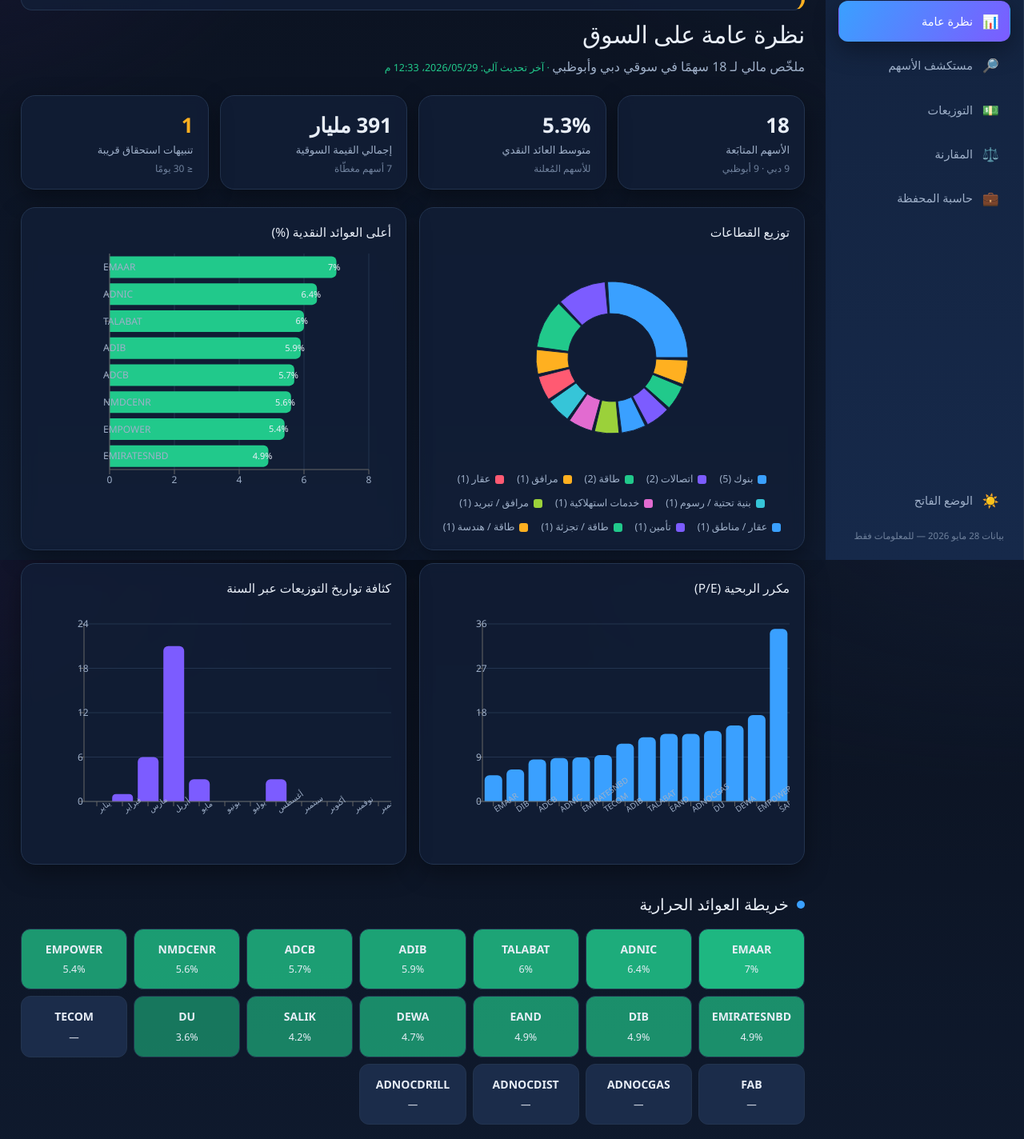
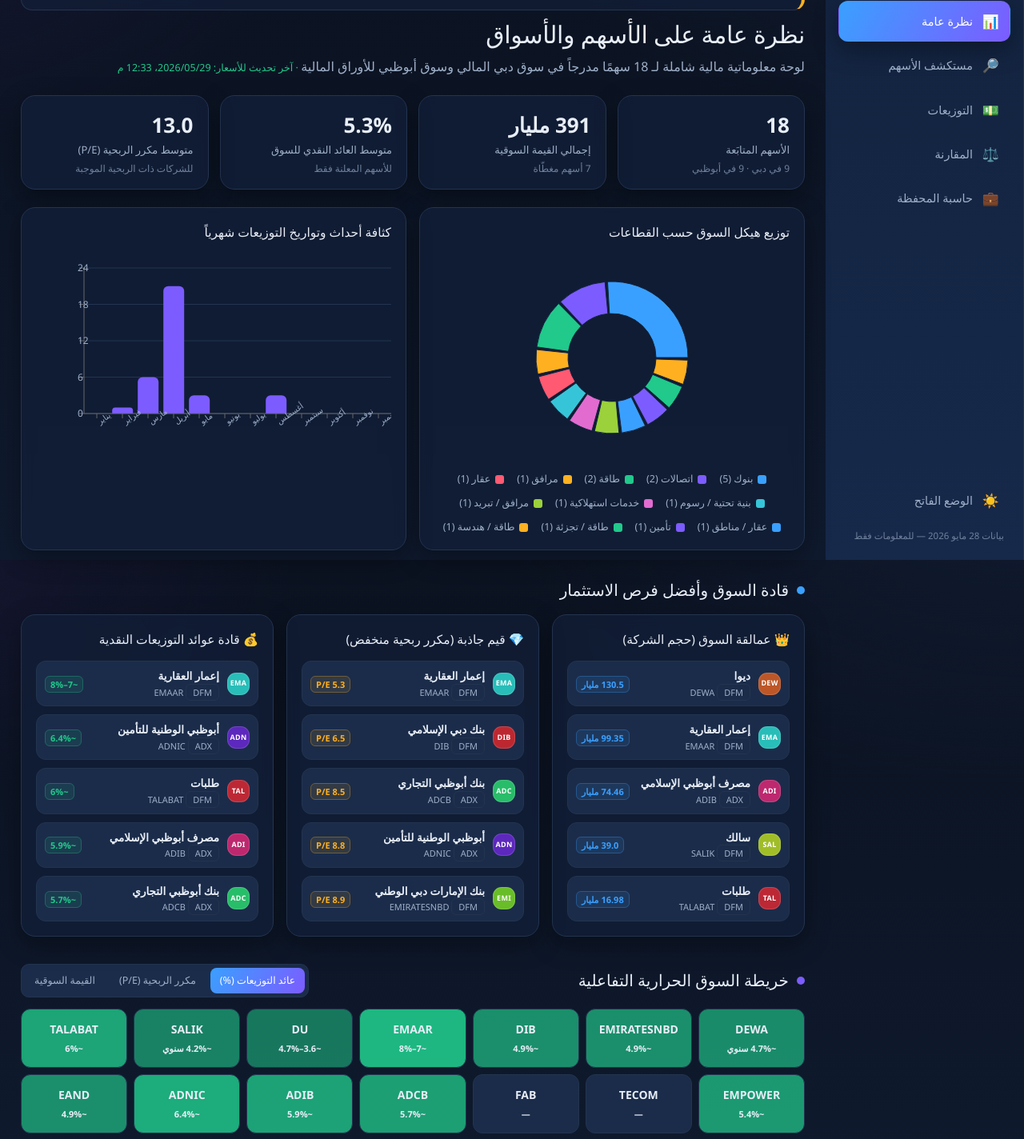
Before and after one commit to mayed050/uae-stocks, a React (Vite) app: page / in a window 1280 px wide. Shown: the part 100-1524 px from the top of the page at 80% size. Built offline with nearby package versions, Linux system fonts and the light colour scheme.

Commit message:
feat(overview): transform Overview to a comprehensive market intelligence dashboard

```diff
--- a/src/views/Overview.tsx
+++ b/src/views/Overview.tsx
@@ -1,7 +1,7 @@
-import { useMemo } from 'react'
+import { useMemo, useState } from 'react'
 import {
   PieChart, Pie, Cell, BarChart, Bar, XAxis, YAxis, Tooltip,
-  ResponsiveContainer, CartesianGrid, LabelList,
+  ResponsiveContainer, CartesianGrid,
 } from 'recharts'
 import type { Stock } from '../data'
 import { useStocks } from '../store'
@@ -24,20 +24,31 @@
 
 export default function Overview({ onOpen }: { onOpen: (s: Stock) => void }) {
   const { stocks: DATA, lastUpdated } = useStocks()
+
+  // التحكم بنوع خريطة السوق الحرارية
+  const [heatmapMetric, setHeatmapMetric] = useState<'yield' | 'pe' | 'mcap'>('yield')
+
+  // 1. حساب إحصائيات السوق الكلية
   const stats = useMemo(() => {
     const yields = DATA.map((s) => parseYield(s.div.yld)).filter((x): x is number => x !== null)
-    const avgYield = yields.reduce((a, b) => a + b, 0) / yields.length
+    const avgYield = yields.length > 0 ? yields.reduce((a, b) => a + b, 0) / yields.length : 0
     const covMcap = DATA.map((s) => parseAmount(s.mcap)).filter((x): x is number => x !== null)
     const totalMcap = covMcap.reduce((a, b) => a + b, 0)
+
+    const pes = DATA.map((s) => s.pe).filter((x): x is number => x !== null && x > 0)
+    const avgPe = pes.length > 0 ? pes.reduce((a, b) => a + b, 0) / pes.length : 0
+
     return {
       dfm: DATA.filter((s) => s.ex === 'DFM').length,
       adx: DATA.filter((s) => s.ex === 'ADX').length,
       avgYield,
       totalMcap,
       mcapCount: covMcap.length,
+      avgPe,
     }
   }, [DATA])
 
+  // 2. تصفية التنبيهات القريبة
   const alertRows = useMemo(
     () =>
       DATA.map((s) => ({ s, u: upcoming(s) }))
@@ -46,29 +57,39 @@
     [DATA],
   )
 
+  // 3. عمالقة السوق الإماراتي (أعلى 5 شركات قيمة سوقية)
+  const marketGiants = useMemo(() => {
+    return [...DATA]
+      .map(s => ({ s, mc: parseAmount(s.mcap) ?? 0 }))
+      .sort((a, b) => b.mc - a.mc)
+      .slice(0, 5)
+  }, [DATA])
+
+  // 4. أفضل فرص التقييم (أرخص 5 شركات بمكرر ربحية P/E)
+  const valuationOpportunities = useMemo(() => {
+    return [...DATA]
+      .filter(s => s.pe !== null && s.pe > 0)
+      .sort((a, b) => (a.pe ?? 999) - (b.pe ?? 999))
+      .slice(0, 5)
+  }, [DATA])
+
+  // 5. قادة عوائد التوزيعات النقدية (أعلى 5 شركات عائداً)
+  const yieldLeaders = useMemo(() => {
+    return [...DATA]
+      .map(s => ({ s, yld: parseYield(s.div.yld) ?? 0 }))
+      .filter(x => x.yld > 0)
+      .sort((a, b) => b.yld - a.yld)
+      .slice(0, 5)
+  }, [DATA])
+
+  // 6. توزيع القطاعات في السوق
   const sectorData = useMemo(() => {
     const m = new Map<string, number>()
     DATA.forEach((s) => m.set(s.sector, (m.get(s.sector) ?? 0) + 1))
     return [...m.entries()].map(([name, value]) => ({ name, value })).sort((a, b) => b.value - a.value)
   }, [DATA])
 
-  const yieldData = useMemo(
-    () =>
-      DATA.map((s) => ({ sym: s.sym, y: parseYield(s.div.yld) }))
-        .filter((d): d is { sym: string; y: number } => d.y !== null)
-        .sort((a, b) => b.y - a.y)
-        .slice(0, 8),
-    [DATA],
-  )
-
-  const peData = useMemo(
-    () =>
-      DATA.filter((s) => s.pe !== null)
-        .map((s) => ({ sym: s.sym, pe: s.pe as number }))
-        .sort((a, b) => a.pe - b.pe),
-    [DATA],
-  )
-
+  // 7. كثافة تواريخ التوزيعات عبر السنة
   const monthData = useMemo(() => {
     const counts = new Array(12).fill(0)
     DATA.forEach((s) => {
@@ -80,36 +101,110 @@
     return MONTHS_AR.map((m, i) => ({ m, count: counts[i] }))
   }, [DATA])
 
-  const heat = useMemo(
-    () =>
-      DATA.map((s) => ({ s, y: parseYield(s.div.yld) }))
-        .sort((a, b) => (b.y ?? -1) - (a.y ?? -1)),
-    [DATA],
-  )
-  const maxY = Math.max(...heat.map((h) => h.y ?? 0))
+  // 8. حسابات خريطة السوق الحرارية الذكية
+  const maxYield = useMemo(() => Math.max(...DATA.map(s => parseYield(s.div.yld) ?? 0)), [DATA])
+  const maxMcap = useMemo(() => Math.max(...DATA.map(s => parseAmount(s.mcap) ?? 0)), [DATA])
 
   return (
     <div className="view">
+      <style>{`
+        .o-lead-list {
+          display: flex;
+          flex-direction: column;
+          gap: 10px;
+        }
+        .o-lead-item {
+          display: flex;
+          align-items: center;
+          gap: 10px;
+          padding: 8px 10px;
+          border-radius: 12px;
+          background: var(--chip);
+          border: 1px solid var(--line);
+          cursor: pointer;
+          transition: border-color 0.15s, transform 0.12s;
+        }
+        .o-lead-item:hover {
+          border-color: var(--brand);
+          transform: translateY(-2px);
+        }
+        .o-lead-right {
+          margin-inline-start: auto;
+          text-align: left;
+          font-weight: 700;
+        }
+        .o-badge-good {
+          color: var(--good);
+          background: rgba(33, 201, 139, 0.1);
+          border: 1px solid rgba(33, 201, 139, 0.3);
+          font-size: 11px;
+          padding: 2px 6px;
+          border-radius: 6px;
+        }
+        .o-badge-brand {
+          color: var(--brand);
+          background: rgba(58, 160, 255, 0.1);
+          border: 1px solid rgba(58, 160, 255, 0.3);
+          font-size: 11px;
+          padding: 2px 6px;
+          border-radius: 6px;
+        }
+        .o-badge-warn {
+          color: var(--warn);
+          background: rgba(255, 176, 32, 0.1);
+          border: 1px solid rgba(255, 176, 32, 0.3);
+          font-size: 11px;
+          padding: 2px 6px;
+          border-radius: 6px;
+        }
+        .o-toggle-container {
+          display: inline-flex;
+          gap: 6px;
+          background: var(--chip);
+          padding: 4px;
+          border-radius: 10px;
+          border: 1px solid var(--line);
+        }
+        .o-toggle-btn {
+          border: 0;
+          background: transparent;
+          color: var(--muted);
+          cursor: pointer;
+          font-family: inherit;
+          font-size: 12.5px;
+          padding: 6px 12px;
+          border-radius: 8px;
+          transition: 0.15s;
+        }
+        .o-toggle-btn.active {
+          background: linear-gradient(120deg, var(--brand), var(--brand2));
+          color: #fff;
+        }
+      `}</style>
+
       <div className="page-head">
-        <h1>نظرة عامة على السوق</h1>
+        <h1>نظرة عامة على الأسهم والأسواق</h1>
         <p>
-          ملخّص مالي لـ {DATA.length} سهمًا في سوقي دبي وأبوظبي
+          لوحة معلوماتية مالية شاملة لـ {DATA.length} سهمًا مدرجاً في سوق دبي المالي وسوق أبوظبي للأوراق المالية
           {lastUpdated && (
-            <span className="updated"> · آخر تحديث آلي: {new Date(lastUpdated).toLocaleString('ar-AE', { dateStyle: 'medium', timeStyle: 'short' })}</span>
+            <span className="updated"> · آخر تحديث للأسعار: {new Date(lastUpdated).toLocaleString('ar-AE', { dateStyle: 'medium', timeStyle: 'short' })}</span>
           )}
         </p>
       </div>
 
+      {/* بطاقات الإحصائيات الشاملة */}
       <div className="stats">
-        <StatCard n={DATA.length} l="الأسهم المتابَعة" sub={`${stats.dfm} دبي · ${stats.adx} أبوظبي`} />
-        <StatCard n={`${stats.avgYield.toFixed(1)}%`} l="متوسط العائد النقدي" sub="للأسهم المُعلنة" />
+        <StatCard n={DATA.length} l="الأسهم المتابَعة" sub={`${stats.dfm} في دبي · ${stats.adx} في أبوظبي`} />
         <StatCard n={fmtAmount(stats.totalMcap)} l="إجمالي القيمة السوقية" sub={`${stats.mcapCount} أسهم مغطّاة`} />
-        <StatCard n={alertRows.length} l="تنبيهات استحقاق قريبة" sub="≤ 30 يومًا" alert={alertRows.length > 0} />
+        <StatCard n={`${stats.avgYield.toFixed(1)}%`} l="متوسط العائد النقدي للسوق" sub="للأسهم المعلنة فقط" />
+        <StatCard n={stats.avgPe.toFixed(1)} l="متوسط مكرر الربحية (P/E)" sub="للشركات ذات الربحية الموجبة" />
       </div>
 
+      {/* قسم التحليل والرسوم البيانية الهيكلية */}
       <div className="chart-grid">
+        {/* توزيع القطاعات */}
         <div className="panel">
-          <h3 className="panel-h">توزيع القطاعات</h3>
+          <h3 className="panel-h">توزيع هيكل السوق حسب القطاعات</h3>
           <ResponsiveContainer width="100%" height={260}>
             <PieChart>
               <Pie data={sectorData} dataKey="value" nameKey="name" innerRadius={55} outerRadius={95} paddingAngle={2}>
@@ -117,7 +212,7 @@
                   <Cell key={i} fill={PALETTE[i % PALETTE.length]} stroke="var(--panel-solid)" />
                 ))}
               </Pie>
-              <Tooltip contentStyle={tipStyle} formatter={(val, name) => [`${val} أسهم`, name]} />
+              <Tooltip contentStyle={tipStyle} formatter={(val, name) => [`${val} شركات مدرجة`, name]} />
             </PieChart>
           </ResponsiveContainer>
           <div className="legend">
@@ -130,70 +225,171 @@
           </div>
         </div>
 
+        {/* توزيع كثافة التواريخ والأحداث */}
         <div className="panel">
-          <h3 className="panel-h">أعلى العوائد النقدية (%)</h3>
-          <ResponsiveContainer width="100%" height={300}>
-            <BarChart data={yieldData} layout="vertical" margin={{ right: 28, left: 8 }}>
-              <CartesianGrid horizontal={false} stroke="var(--line)" />
-              <XAxis type="number" tick={{ fill: 'var(--muted)', fontSize: 12 }} />
-              <YAxis type="category" dataKey="sym" width={84} tick={{ fill: 'var(--muted)', fontSize: 12 }} />
-              <Tooltip contentStyle={tipStyle} formatter={(val) => [`${val}%`, 'العائد']} />
-              <Bar dataKey="y" fill="#21c98b" radius={[0, 6, 6, 0]}>
-                <LabelList dataKey="y" position="right" formatter={(val) => `${val}%`} fill="var(--txt)" fontSize={11} />
-              </Bar>
-            </BarChart>
-          </ResponsiveContainer>
-        </div>
-
-        <div className="panel">
-          <h3 className="panel-h">مكرر الربحية (P/E)</h3>
-          <ResponsiveContainer width="100%" height={300}>
-            <BarChart data={peData} margin={{ top: 18 }}>
-              <CartesianGrid vertical={false} stroke="var(--line)" />
-              <XAxis dataKey="sym" tick={{ fill: 'var(--muted)', fontSize: 10 }} interval={0} angle={-35} textAnchor="end" height={60} />
-              <YAxis tick={{ fill: 'var(--muted)', fontSize: 12 }} />
-              <Tooltip contentStyle={tipStyle} formatter={(val) => [val, 'P/E']} />
-              <Bar dataKey="pe" fill="#3aa0ff" radius={[6, 6, 0, 0]} />
-            </BarChart>
-          </ResponsiveContainer>
-        </div>
-
-        <div className="panel">
-          <h3 className="panel-h">كثافة تواريخ التوزيعات عبر السنة</h3>
-          <ResponsiveContainer width="100%" height={300}>
+          <h3 className="panel-h">كثافة أحداث وتواريخ التوزيعات شهرياً</h3>
+          <ResponsiveContainer width="100%" height={260}>
             <BarChart data={monthData} margin={{ top: 18 }}>
               <CartesianGrid vertical={false} stroke="var(--line)" />
               <XAxis dataKey="m" tick={{ fill: 'var(--muted)', fontSize: 10 }} interval={0} angle={-35} textAnchor="end" height={60} />
               <YAxis allowDecimals={false} tick={{ fill: 'var(--muted)', fontSize: 12 }} />
-              <Tooltip contentStyle={tipStyle} formatter={(val) => [`${val} حدث`, 'التواريخ']} />
+              <Tooltip contentStyle={tipStyle} formatter={(val) => [`${val} حدث مالي متوقع`, 'التواريخ']} />
               <Bar dataKey="count" fill="#7c5cff" radius={[6, 6, 0, 0]} />
             </BarChart>
           </ResponsiveContainer>
         </div>
       </div>
 
-      <h2 className="sec"><span className="dot" /> خريطة العوائد الحرارية</h2>
+      {/* قسم متصدري السوق والفرص (المصفوفة الثلاثية الأنيقة) */}
+      <h2 className="sec"><span className="dot" style={{ background: 'var(--brand)' }} /> قادة السوق وأفضل فرص الاستثمار</h2>
+      <div className="grid" style={{ gridTemplateColumns: 'repeat(auto-fit, minmax(310px, 1fr))', gap: '16px', margin: '14px 0 34px' }}>
+
+        {/* 1. عمالقة السوق */}
+        <div className="panel">
+          <h3 className="panel-h">👑 عمالقة السوق (حجم الشركة)</h3>
+          <div className="o-lead-list">
+            {marketGiants.map(({ s }) => (
+              <div key={s.sym} className="o-lead-item" onClick={() => onOpen(s)}>
+                <Avatar sym={s.sym} size={28} />
+                <div>
+                  <div style={{ fontWeight: 700, fontSize: 13.5 }}>{s.name.split('—')[0]}</div>
+                  <div style={{ fontSize: 11, color: 'var(--muted)' }}>
+                    {s.sym} <span className="exch">{s.ex}</span>
+                  </div>
+                </div>
+                <div className="o-lead-right">
+                  <span className="o-badge-brand">{s.mcap}</span>
+                </div>
+              </div>
+            ))}
+          </div>
+        </div>
+
+        {/* 2. فرص تقييم جاذبة */}
+        <div className="panel">
+          <h3 className="panel-h">💎 قيم جاذبة (مكرر ربحية منخفض)</h3>
+          <div className="o-lead-list">
+            {valuationOpportunities.map((s) => (
+              <div key={s.sym} className="o-lead-item" onClick={() => onOpen(s)}>
+                <Avatar sym={s.sym} size={28} />
+                <div>
+                  <div style={{ fontWeight: 700, fontSize: 13.5 }}>{s.name.split('—')[0]}</div>
+                  <div style={{ fontSize: 11, color: 'var(--muted)' }}>
+                    {s.sym} <span className="exch">{s.ex}</span>
+                  </div>
+                </div>
+                <div className="o-lead-right">
+                  <span className="o-badge-warn">P/E {s.pe?.toFixed(1)}</span>
+                </div>
+              </div>
+            ))}
+          </div>
+        </div>
+
+        {/* 3. قادة عوائد التوزيعات */}
+        <div className="panel">
+          <h3 className="panel-h">💰 قادة عوائد التوزيعات النقدية</h3>
+          <div className="o-lead-list">
+            {yieldLeaders.map(({ s }) => (
+              <div key={s.sym} className="o-lead-item" onClick={() => onOpen(s)}>
+                <Avatar sym={s.sym} size={28} />
+                <div>
+                  <div style={{ fontWeight: 700, fontSize: 13.5 }}>{s.name.split('—')[0]}</div>
+                  <div style={{ fontSize: 11, color: 'var(--muted)' }}>
+                    {s.sym} <span className="exch">{s.ex}</span>
+                  </div>
+                </div>
+                <div className="o-lead-right">
+                  <span className="o-badge-good">{s.div.yld}</span>
+                </div>
+              </div>
+            ))}
+          </div>
+        </div>
+
+      </div>
+
+      {/* خريطة السوق الحرارية التفاعلية الفاخرة */}
+      <div style={{ display: 'flex', flexWrap: 'wrap', justifyContent: 'space-between', alignItems: 'center', margin: '34px 0 14px' }}>
+        <h2 className="sec" style={{ margin: 0 }}>
+          <span className="dot" style={{ background: 'var(--brand2)' }} /> خريطة السوق الحرارية التفاعلية
+        </h2>
+        <div className="o-toggle-container">
+          <button
+            className={'o-toggle-btn' + (heatmapMetric === 'yield' ? ' active' : '')}
+            onClick={() => setHeatmapMetric('yield')}
+          >
+            عائد التوزيعات (%)
+          </button>
+          <button
+            className={'o-toggle-btn' + (heatmapMetric === 'pe' ? ' active' : '')}
+            onClick={() => setHeatmapMetric('pe')}
+          >
+            مكرر الربحية (P/E)
+          </button>
+          <button
+            className={'o-toggle-btn' + (heatmapMetric === 'mcap' ? ' active' : '')}
+            onClick={() => setHeatmapMetric('mcap')}
+          >
+            القيمة السوقية
+          </button>
+        </div>
+      </div>
+
       <div className="heatmap">
-        {heat.map(({ s, y }) => {
-          const ratio = y === null ? 0 : y / maxY
+        {DATA.map((s) => {
+          let cellBg = 'var(--chip)'
+          let labelText = '—'
+          let titleText = `${s.name} (${s.sym})`
+
+          if (heatmapMetric === 'yield') {
+            const y = parseYield(s.div.yld)
+            labelText = s.div.yld ?? '—'
+            titleText += ` — عائد نقدي: ${s.div.yld ?? 'غير معلن'}`
+            if (y !== null && maxYield > 0) {
+              const ratio = y / maxYield
+              cellBg = `rgba(33, 201, 139, ${0.15 + ratio * 0.75})` // تدرج أخضر للتوزيعات
+            }
+          }
+          else if (heatmapMetric === 'pe') {
+            labelText = s.pe !== null ? `P/E ${s.pe.toFixed(1)}` : '—'
+            titleText += ` — مكرر ربحية: ${s.pe !== null ? s.pe.toFixed(1) : 'يلزم تحقق'}`
+            if (s.pe !== null && s.pe > 0) {
+              if (s.pe <= 8) cellBg = 'rgba(33, 201, 139, 0.9)' // مكرر ممتاز ورخيص (أخضر داكن)
+              else if (s.pe <= 15) cellBg = 'rgba(33, 201, 139, 0.45)' // مكرر جيد ومتوازن (أخضر فاتح)
+              else if (s.pe <= 22) cellBg = 'rgba(255, 176, 32, 0.45)' // مكرر مرتفع نوعا ما (برتقالي فاتح)
+              else cellBg = 'rgba(255, 90, 114, 0.65)' // مكرر متضخم ومخالف (أحمر ناعم)
+            }
+          }
+          else if (heatmapMetric === 'mcap') {
+            const mc = parseAmount(s.mcap)
+            labelText = s.mcap ?? '—'
+            titleText += ` — القيمة السوقية: ${s.mcap ?? 'غير متوفرة'}`
+            if (mc !== null && maxMcap > 0) {
+              const ratio = mc / maxMcap
+              cellBg = `rgba(58, 160, 255, ${0.15 + ratio * 0.75})` // تدرج أزرق للقيمة السوقية
+            }
+          }
+
           return (
             <button
               key={s.sym}
               className="heat-cell"
               onClick={() => onOpen(s)}
-              style={{ background: y === null ? 'var(--chip)' : `rgba(33,201,139,${0.15 + ratio * 0.75})` }}
-              title={`${s.name} — ${s.div.yld ?? 'العائد غير معلن'}`}
+              style={{ background: cellBg, border: '1px solid var(--line)', padding: '14px 8px' }}
+              title={titleText}
             >
               <span className="heat-sym">{s.sym}</span>
-              <span className="heat-y">{y === null ? '—' : `${y}%`}</span>
+              <span className="heat-y" style={{ fontSize: '11px', fontWeight: 600 }}>{labelText}</span>
             </button>
           )
         })}
       </div>
 
+      {/* تنبيهات الاستحقاق القريبة */}
       {alertRows.length > 0 && (
         <>
-          <h2 className="sec"><span className="dot" /> تنبيهات الاستحقاق القريبة</h2>
+          <h2 className="sec"><span className="dot" style={{ background: 'var(--bad)' }} /> تنبيهات الاستحقاق القريبة (استبعاد / دفع)</h2>
           <div className="alerts">
             {alertRows.map(({ s, u }) => (
               <button key={s.sym} className="alertbox clickable" onClick={() => onOpen(s)}>
```
